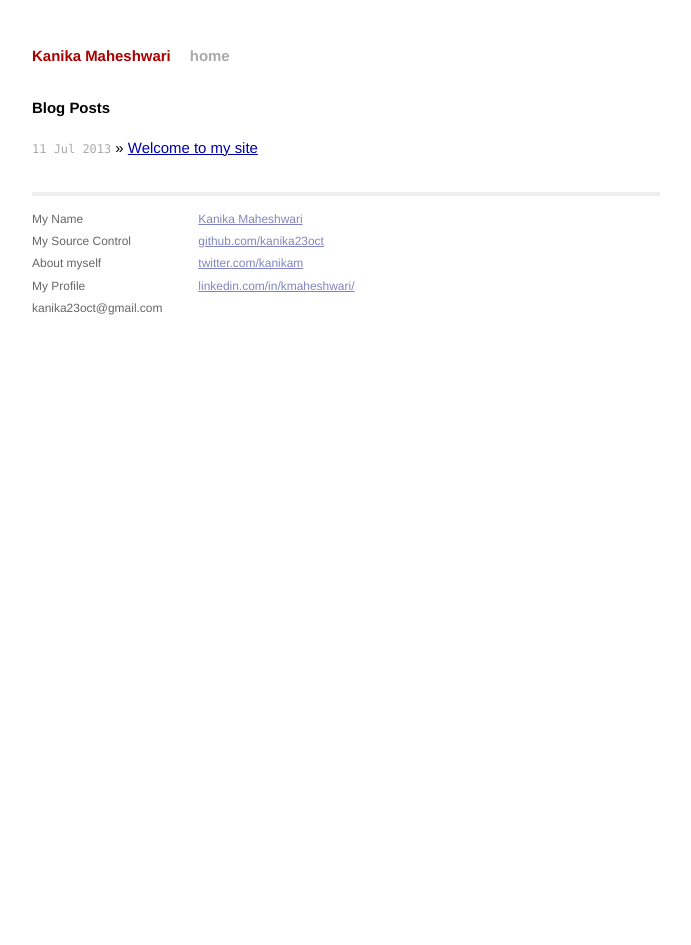
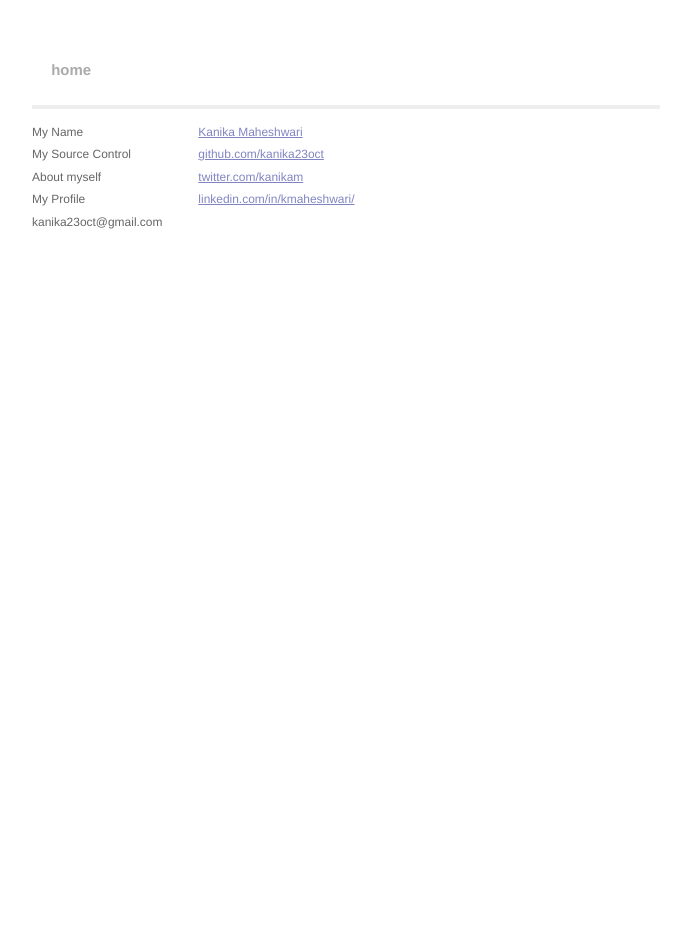
Before and after one commit to kanika23oct/kanika23oct.github.io, a Jekyll site: the page built from index.html, in a window 1280 px wide. Shown: the whole page, without its empty margins (294-985 px from the left). Built offline with Jekyll 4.4.1, drawn with Linux system fonts in a browser that asks for light colours.

Commit message:
updated the website to remove the blog posts from front page

```diff
--- a/_config.yml
+++ b/_config.yml
@@ -1,2 +1 @@
-name: Kanika Maheshwari
 pygments: true
--- a/_posts/2013-07-11-welcome-to-jekyll.markdown
+++ b/_posts/2013-07-11-welcome-to-jekyll.markdown
@@ -1,8 +1,5 @@
 ---
-layout: post
 title:  "Welcome to my site"
-date:   2013-07-11 20:36:46
-categories: jekyll update
 ---
 
 You'll find this post in your `_posts` directory - edit this post and re-build (or run with the `-w` switch) to see your changes!
--- a/index.html
+++ b/index.html
@@ -4,10 +4,4 @@ title: Kanika Maheshwari
 ---
 
 <div id="home">
-  <h1>Blog Posts</h1>
-  <ul class="posts">
-    {% for post in site.posts %}
-      <li><span>{{ post.date | date_to_string }}</span> &raquo; <a href="{{ post.url }}">{{ post.title }}</a></li>
-    {% endfor %}
-  </ul>
 </div>
```
